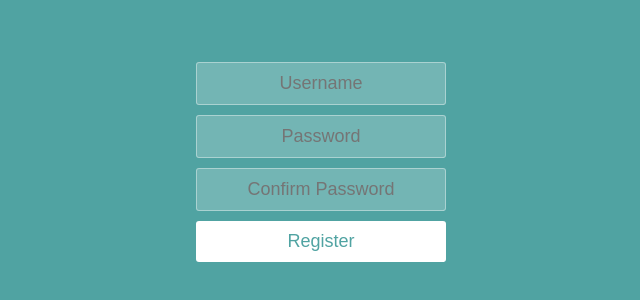
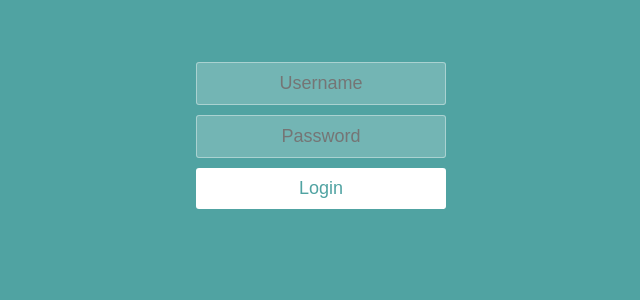
Before and after one commit to jip1984/react-login-form, a React (Create React App) app: page / in a window 1280 px wide. Shown: the part 166-466 px from the top of the page, without its empty margins (319-959 px from the left). Built offline with nearby package versions, Linux system fonts and the light colour scheme.

Commit message:
refactored

```diff
--- a/src/App.js
+++ b/src/App.js
@@ -4,7 +4,8 @@ import Login from './Login';
 import Register from './Register';
 
 
-let userIsRegistered = false;
+//chnage the state of user register
+let userIsRegistered = true;
 
 
 function App() {
```
